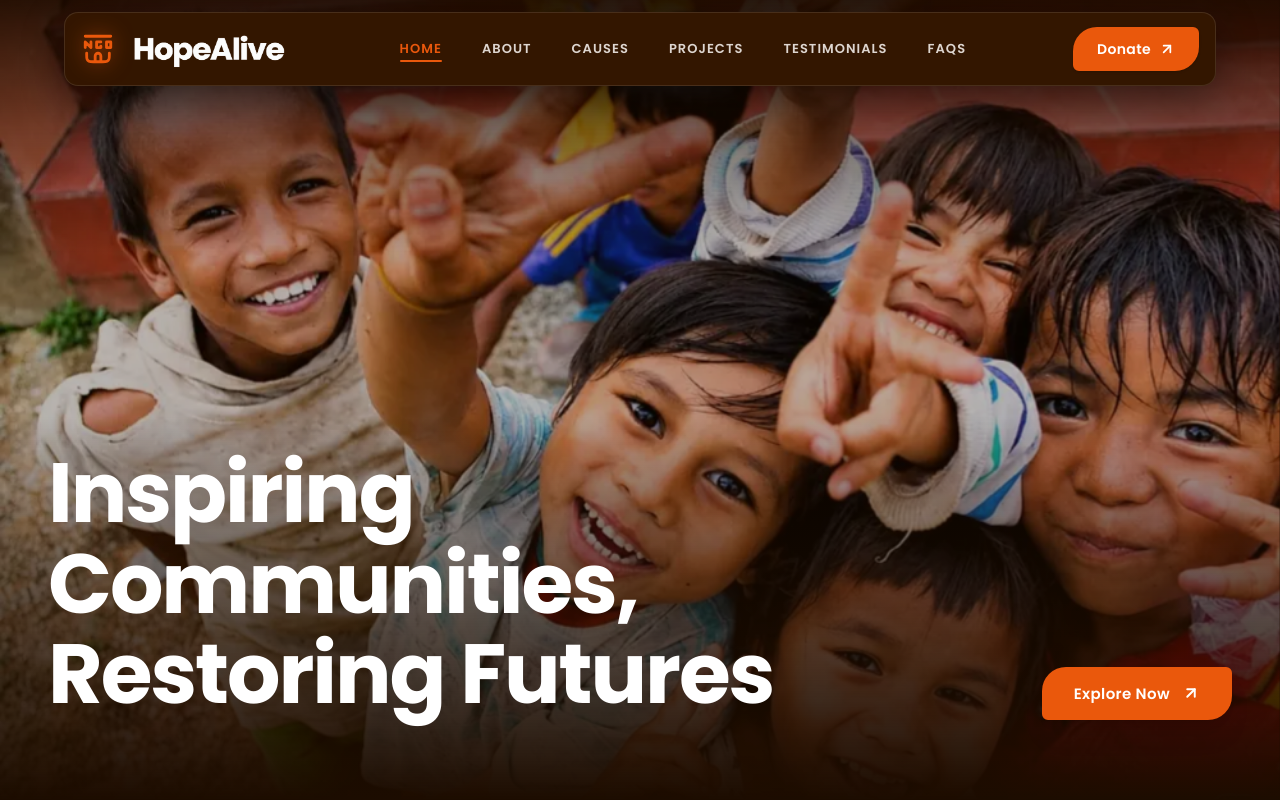
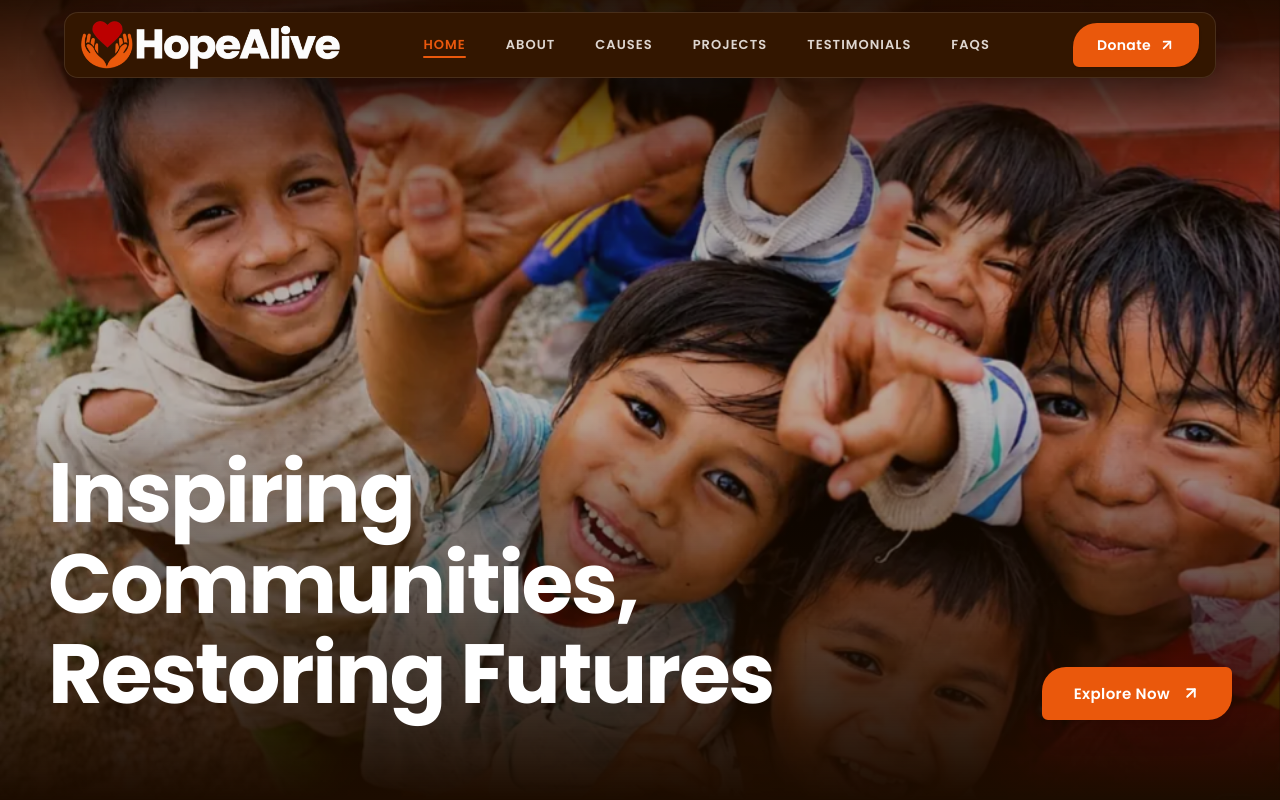
Before and after one commit to Raushanmehta/hopealive-landingpage, a Next.js app: page / in a window 1280 px wide. Shown: the top 800 px of the page. Built offline with nearby package versions, Linux system fonts and the light colour scheme.

Commit message:
logo change

```diff
--- a/components/layout/Footer.tsx
+++ b/components/layout/Footer.tsx
@@ -11,7 +11,6 @@ import {
     LinkedinIcon,
 } from "@/components/icons/SocialIcons";
 import SunburstIcon from "@/components/icons/SunburstIcon";
-import BrandLogoIcon from "@/components/icons/BrandLogoIcon";
 import { site, SectionProps, FooterData } from "@/data";
 import { SocialLink } from "@/types";
 import {
@@ -78,18 +77,13 @@ export default function Footer({ data: propData, className }: SectionProps<Foote
                     {/* Left company information column */}
                     <div className="lg:col-span-5 xl:col-span-5">
                         <div ref={headlineRef} className="flex items-center gap-3 sm:gap-3.5">
-                            <BrandLogoIcon
-                                size={36}
-                                color="#ea580c"
-                                className="drop-shadow-[0_0_12px_rgba(234,88,12,0.6)] shrink-0 transition-transform duration-300 hover:scale-105 sm:w-10 sm:h-10"
-                            />
                             <Link href="/" className="inline-flex items-center select-none">
                                 <Image
                                     src={data.logo || "/logo/logo.webp"}
                                     alt={data.headline?.line1 || "HopeAlive"}
                                     width={240}
                                     height={75}
-                                    className="h-10 sm:h-14 w-auto object-contain select-none"
+                                    className="h-10 sm:h-12 w-auto object-contain select-none"
                                 />
                             </Link>
                         </div>
--- a/components/layout/Navbar.tsx
+++ b/components/layout/Navbar.tsx
@@ -14,8 +14,6 @@ import {
   animateNavbarScroll,
 } from "@/util/animations";
 import { ArrowUpRight, Menu, X } from "lucide-react";
-import SunburstIcon from "@/components/icons/SunburstIcon";
-import BrandLogoIcon from "@/components/icons/BrandLogoIcon";
 import { site, SectionProps, NavbarData, NavItem } from "@/data";
 import { useAppModal } from "@/components/common/ContactModal";
 
@@ -139,19 +137,8 @@ function NavbarContent({ data = site.navbar }: NavbarProps) {
           {/* Left brand logo component */}
           <Link
             href={data.brand.href}
-            onMouseEnter={handleLogoMouseEnter}
             className="flex items-center gap-2.5 group select-none focus:outline-none focus-visible:ring-2 focus-visible:ring-[#ea580c] rounded-lg shrink-0"
           >
-            <span
-              ref={logoIconRef}
-              className="inline-flex items-center justify-center transition-transform duration-300 group-hover:scale-105 shrink-0"
-            >
-              <BrandLogoIcon
-                size={34}
-                color="#ea580c"
-                className="drop-shadow-[0_0_10px_rgba(234,88,12,0.6)]"
-              />
-            </span>
             <span
               ref={logoTextRef}
               className="inline-flex items-center select-none"
@@ -162,7 +149,7 @@ function NavbarContent({ data = site.navbar }: NavbarProps) {
                 width={240}
                 height={75}
                 priority
-                className="h-10  sm:h-14 w-auto object-contain select-none"
+                className="h-10  sm:h-12 w-auto object-contain select-none"
               />
             </span>
           </Link>
@@ -282,13 +269,6 @@ export function NavbarFallback({ data = site.navbar }: NavbarProps) {
             href={data.brand.href}
             className="flex items-center gap-2.5 group select-none focus:outline-none rounded-lg shrink-0"
           >
-            <span className="inline-flex items-center justify-center shrink-0">
-              <BrandLogoIcon
-                size={34}
-                color="#ea580c"
-                className="drop-shadow-[0_0_10px_rgba(234,88,12,0.6)]"
-              />
-            </span>
             <span className="inline-flex items-center select-none">
               <Image
                 src={data.brand.logo || "/logo/logo.webp"}
--- a/data/site.json
+++ b/data/site.json
@@ -45,7 +45,7 @@
             "brand": {
               "name": "HopeAlive",
               "href": "/",
-              "logo": "/logo/logo.webp"
+              "logo": "/logo/logo-alive.webp"
             },
             "links": [
               {
@@ -397,7 +397,7 @@
       "footer": {
         "variants": {
           "HopeAliveFooter1": {
-            "logo": "/logo/logo.webp",
+            "logo": "/logo/logo-alive.webp",
             "headline": {
               "line1": "HopeAlive"
             },
```
Also changed, not shown: public/logo/logo-alive.webp (added), public/logo/logo.webp (deleted).
